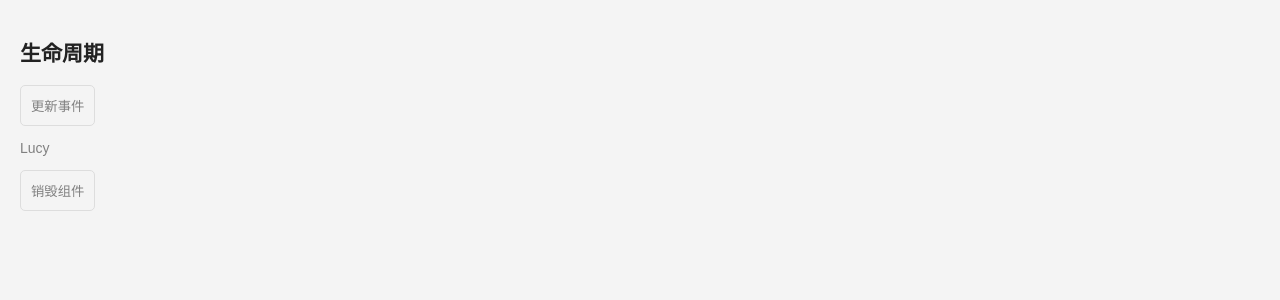
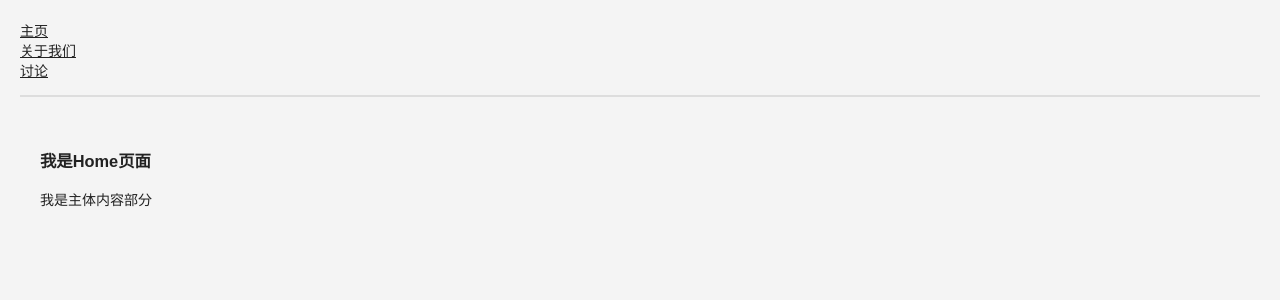
Before and after one commit to lnden/react-learning, a React (Create React App) app: page / in a window 1280 px wide. Shown: the top 300 px of the page. Built offline with nearby package versions, Linux system fonts and the light colour scheme.

Commit message:
add router

```diff
--- a/package.json
+++ b/package.json
@@ -3,9 +3,11 @@
   "version": "0.1.0",
   "private": true,
   "dependencies": {
+    "classnames": "^2.2.6",
     "react": "^16.8.6",
     "react-dom": "^16.8.6",
     "react-redux": "^7.0.3",
+    "react-router-dom": "^5.0.0",
     "react-scripts": "3.0.0",
     "redux": "^4.0.1"
   },
--- a/src/index.js
+++ b/src/index.js
@@ -52,7 +52,7 @@ import store from './store/merge.js'
 // React Tic-Tac-Toe
 // import App from './study-demo/tic-tac-toe/'
 // Context的使用
-import App from './study-demo/lifecycle/'
+import App from './study-demo/router/'
 
 const PRODUCTS = [
     {category: 'Sporting Goods', price: '$49.99', stocked: true, name: 'Football'},
--- /dev/null
+++ b/src/study-demo/router/index.js
@@ -0,0 +1,42 @@
+import React from 'react'
+import { BrowserRouter as Router,Route,Link } from 'react-router-dom'
+
+const BasicExample = () => {
+    return (
+        <Router>
+            <section>
+                <ul>
+                    <li><Link to="/">主页</Link></li>
+                    <li><Link to="/about">关于我们</Link></li>
+                    <li><Link to="topics">讨论</Link></li>
+                </ul>
+
+                <hr/>
+
+                <Route exact path="/" component={Home}/>
+                <Route path="/about" component={About}/>
+                <Route path="/topics" component={Topics}/>
+            </section>
+        </Router>
+    )
+};
+
+const Home = () =>
+    <section>
+        <h3>我是Home页面</h3>
+        <main>我是主体内容部分</main>
+    </section>
+
+const About = () =>
+    <section>
+        <h3>我是About页面</h3>
+        <main>我是主体内容部分</main>
+    </section>
+
+const Topics = () =>
+    <section>
+        <h3>我是讨论页面</h3>
+        <main>我是主体内容部分</main>
+    </section>
+
+export default BasicExample
```
